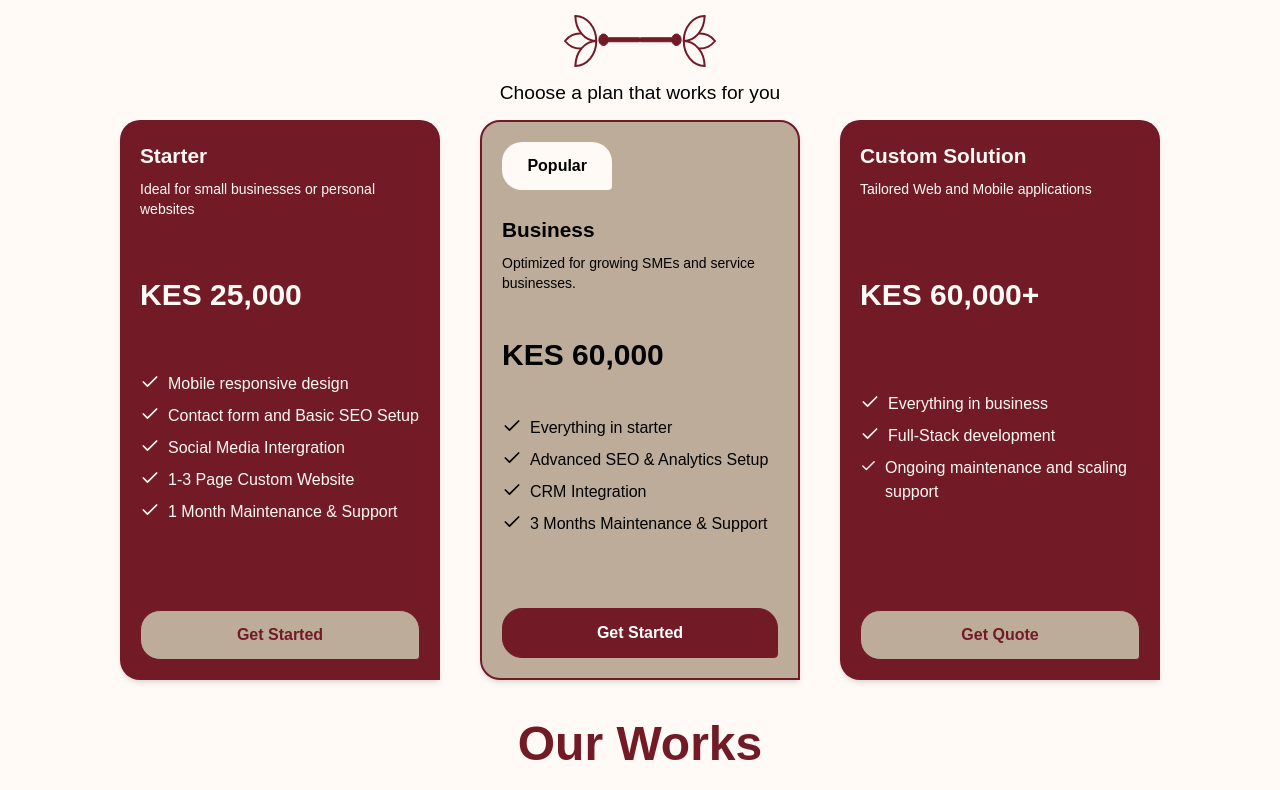
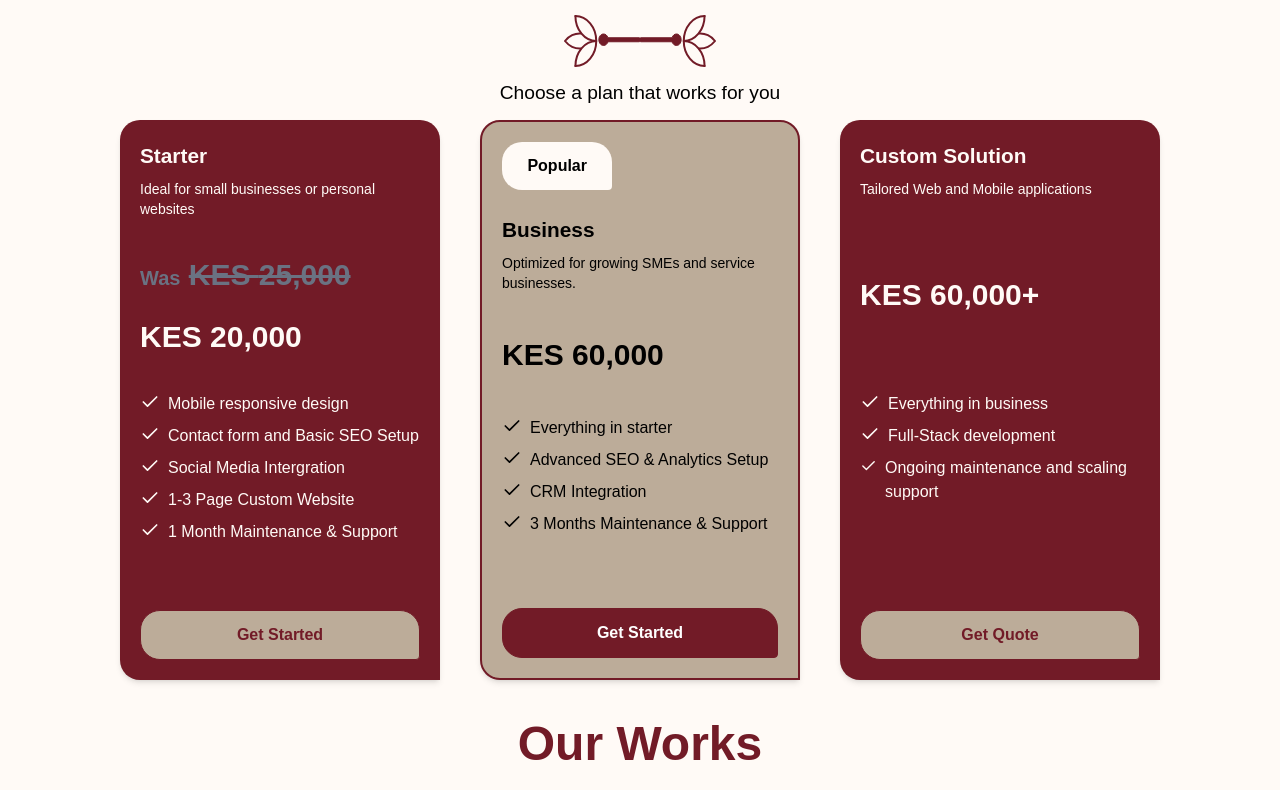
Before and after one commit to SaliMerc/esamntech-website, a React (Vite) app: page / in a window 1280 px wide. Shown: the part 2880-3670 px from the top of the page. Built offline with nearby package versions, Linux system fonts and the light colour scheme; no server answers.

Commit message:
discount code

```diff
--- a/src/components/Pricing.jsx
+++ b/src/components/Pricing.jsx
@@ -1,7 +1,7 @@
 import Button from '../components/Button';
 import { Check } from 'lucide-react';
 
-const Pricing = ({ title, price, features, text, buttonText, isPopular = false, backgroundColor = 'white', textColor = '#FFFAF6', buttonBackground = 'beige' }) => {
+const Pricing = ({ title, price, originalPrice, features, text, buttonText, isDiscounted = false, isPopular = false, backgroundColor = 'white', textColor = '#FFFAF6', buttonBackground = 'beige' }) => {
     return (
         <div className={`transition-transform duration-300 hover:translate-y-[-10px] pricing-card h-[35rem] w-[20rem] rounded-t-[20px] rounded-bl-[20px] p-5 text-left flex flex-col justify-between shadow-md ${isPopular ? 'border-2 border-[#721B27]' : ''}`} style={{ backgroundColor, color: textColor }}>
 
@@ -14,7 +14,21 @@ const Pricing = ({ title, price, features, text, buttonText, isPopular = false,
                 <p className="text-sm mb-5">{text}</p>
             </div>
 
-            <p className="text-3xl font-bold mb-5">KES {price}</p>
+            {isDiscounted ? (
+                <>
+                    <p className="text-3xl font-bold mb-2 text-gray-500">
+                        <span className="text-xl">Was</span> <span className='line-through'>KES {originalPrice}</span>
+                    </p>
+                    <p className="text-3xl font-bold mb-5">
+                         KES {price}
+                    </p>
+                </>
+            ) : (
+                <p className="text-3xl font-bold mb-5">
+                     KES {price}
+                </p>
+            )}
+
             <ul className="list-none p-0 mb-5 pb-5">
                 {features.map((feature, index) => (
                     <li key={index} className="mb-2 flex">
--- a/src/pages/LandingPage.jsx
+++ b/src/pages/LandingPage.jsx
@@ -138,7 +138,7 @@ uninterrupted growth.' marginTop='5rem' icon='/icons/maintenance-icon.svg' />
           <PricingDiv
             title="Starter"
             text="Ideal for small businesses or personal websites"
-            price="25,000"
+            price="20,000"
             features={[
               "Mobile responsive design",
               "Contact form and Basic SEO Setup",
@@ -147,6 +147,8 @@ uninterrupted growth.' marginTop='5rem' icon='/icons/maintenance-icon.svg' />
               "1 Month Maintenance & Support",
             ]}
             isPopular={false}
+            originalPrice="25,000"
+            isDiscounted={true}
             buttonText="Get Started"
             backgroundColor="#721B27"
             textColor="#FFFAF6"
```
